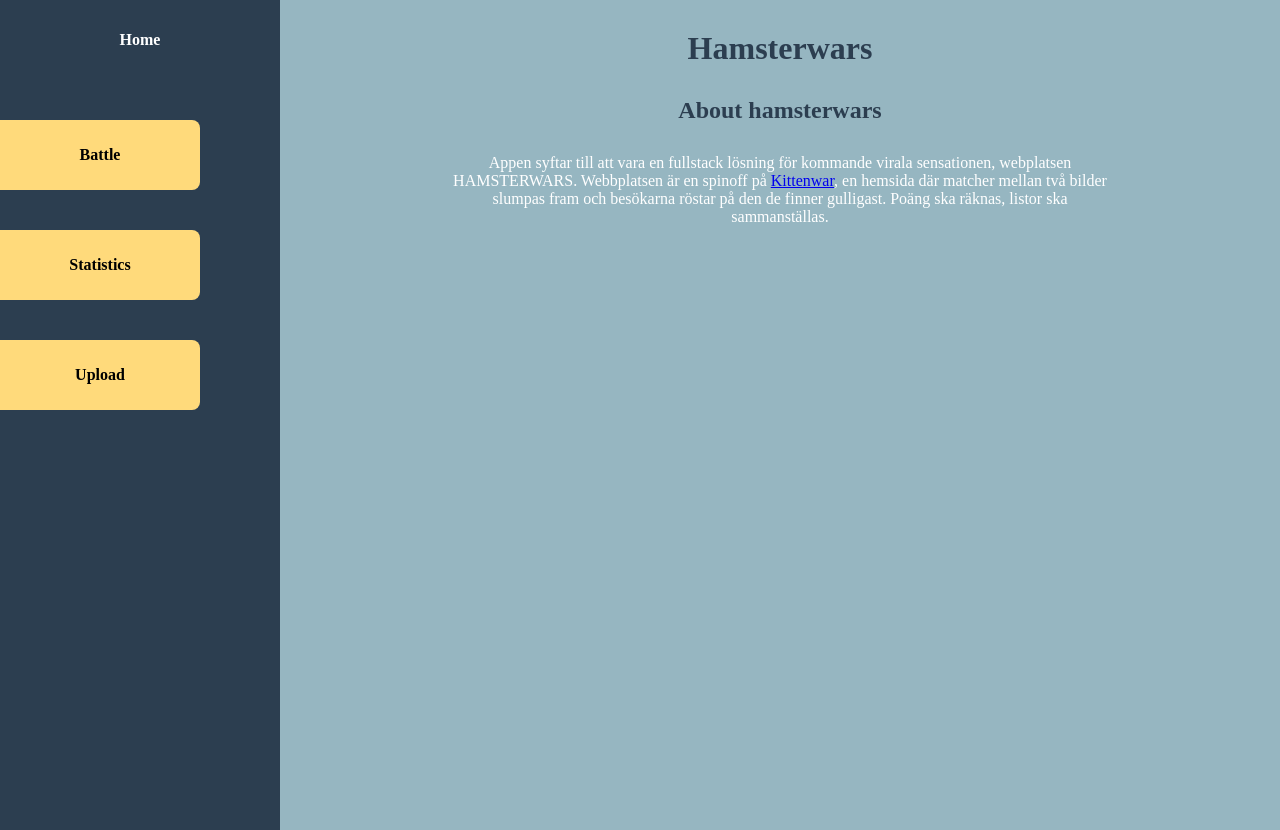
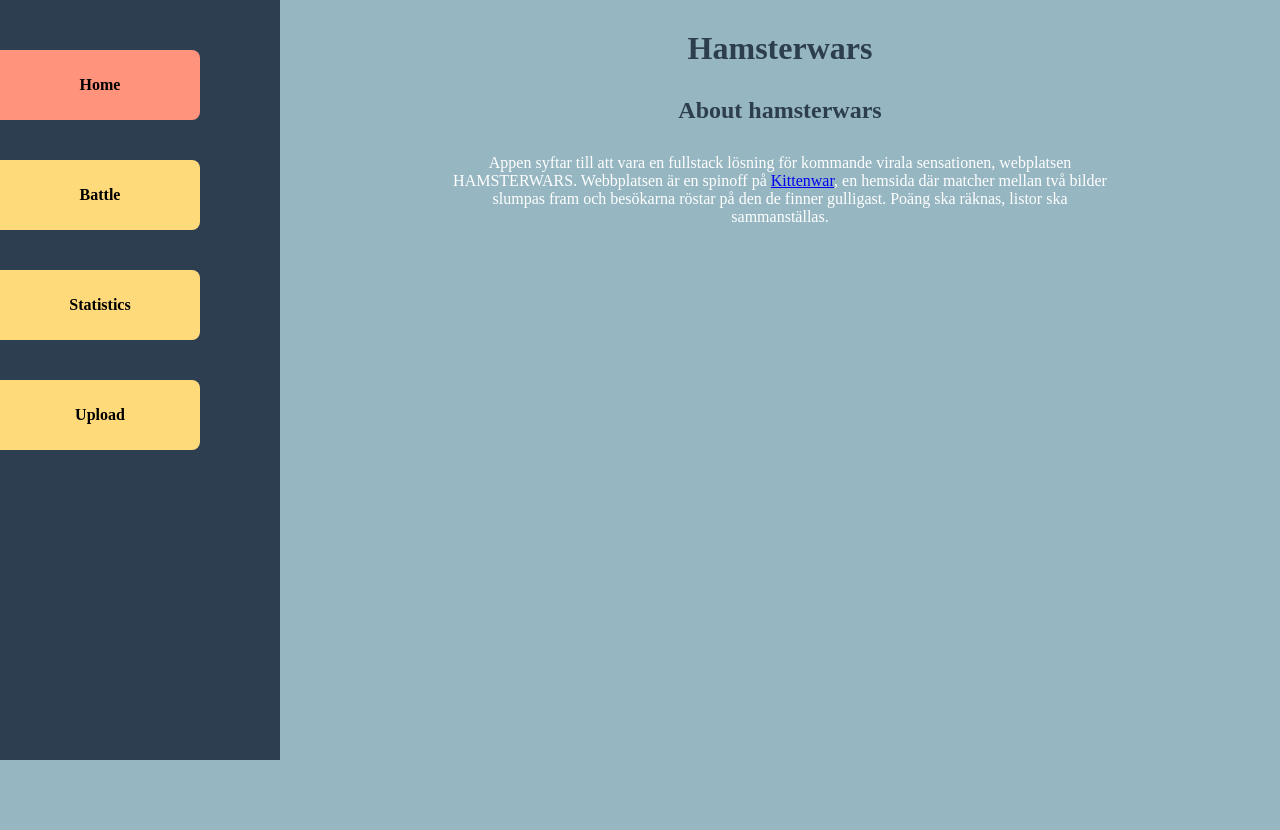
Before and after one commit to AndreasKarlsson620/hamsters, a Vue app: page / in a window 1280 px wide. After the commit the page ends 800 px from the top, so only its background shows below. Built offline with nearby package versions, Linux system fonts and the light colour scheme; a web font is replaced by a local one.

Commit message:
Sidebar Re-decorated && Router-link-active trick

```diff
--- a/src/components/SideBar.vue
+++ b/src/components/SideBar.vue
@@ -1,11 +1,9 @@
 <template>
   <div id="nav">
-    <span class="icon"><router-link to="/">Home</router-link></span>
-    <div class="nav_el"><router-link to="/battle">Battle</router-link></div>
-    <div class="nav_el">
-      <router-link to="/statistics">Statistics</router-link>
-    </div>
-    <div class="nav_el"><router-link to="/upload">Upload</router-link></div>
+    <router-link to="/" class="nav_el">Home</router-link>
+    <router-link to="/battle" class="nav_el">Battle</router-link>
+    <router-link to="/statistics" class="nav_el">Statistics</router-link>
+    <router-link to="/upload" class="nav_el">Upload</router-link>
   </div>
 </template>
 
@@ -21,32 +19,15 @@ export default {
   background-color: #2c3e50;
   height: 100%;
   padding: 30px 30px 30px 0;
-  padding-top: 100px;
   grid-column-start: 1;
   grid-column-end: 2;
   display: flex;
   flex-direction: column;
 }
 
-.icon {
-  position: absolute;
-  top: 0;
-  left: 0;
-  width: 100%;
-  height: 80px;
-  font-weight: bold;
-  background-color: #2c3e50;
-  display: flex;
-  align-items: center;
-  justify-content: center;
-}
-.icon > *,
 div > * {
   text-decoration: none;
   color: black;
-}
-.icon > * {
-  color: white;
 }
 
 .nav_el {
@@ -61,13 +42,16 @@ div > * {
   justify-content: center;
 }
 
-#nav:last-child {
-  margin-bottom: 20px;
+.nav_el:hover{
+    background-color:  #ff937b
 }
 
-/*
+#nav:last-child {
+    margin-bottom: 20px;
+}
+
 .router-link-exact-active {
-  color: #42b983;
+    background-color:#ff937b;
 }
-*/
+
 </style>
```
